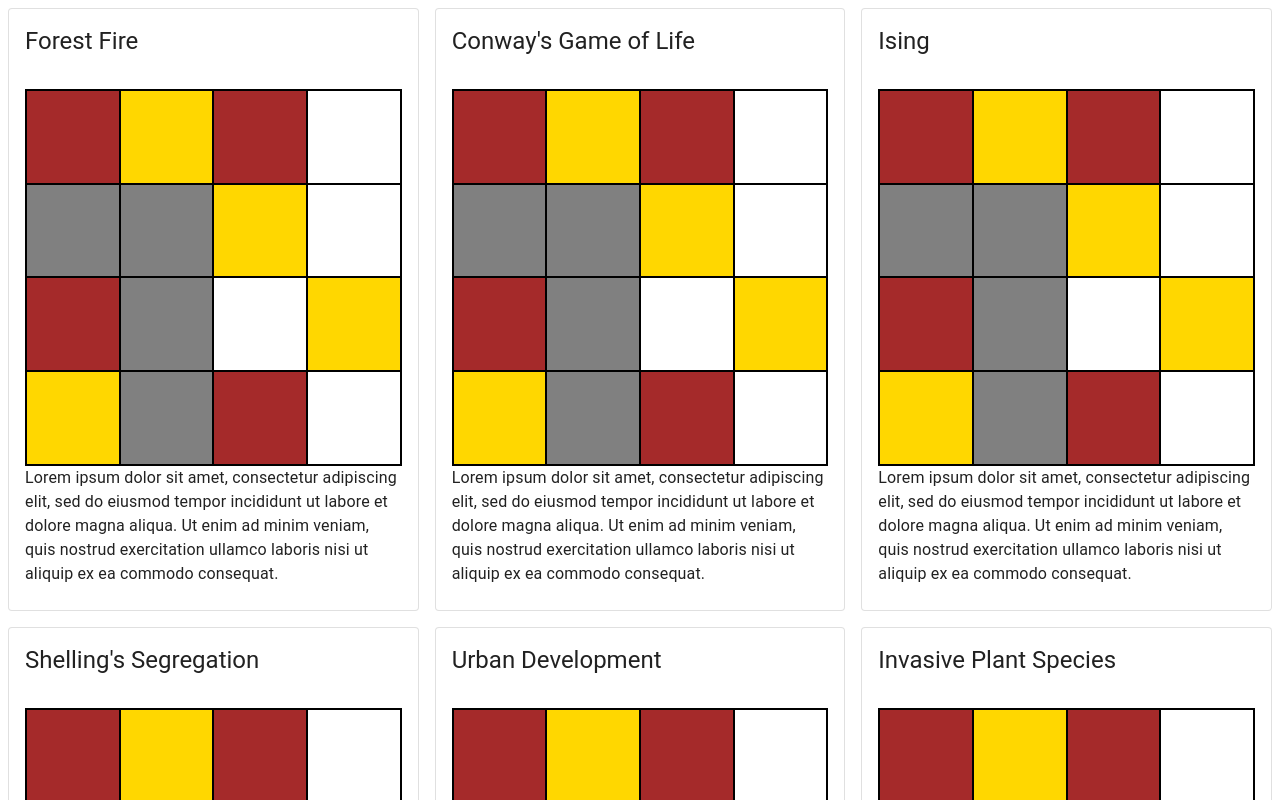
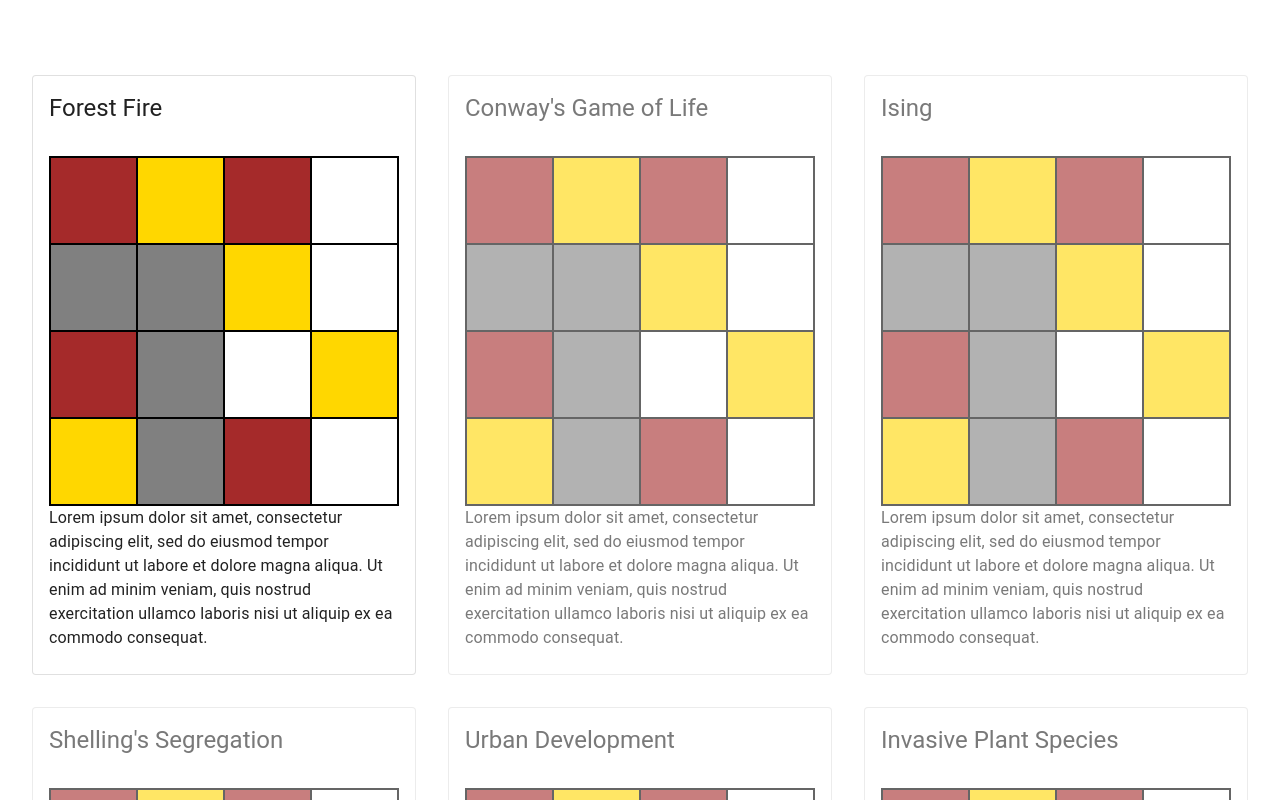
Before and after one commit to cbwestaway/AgentExplorer, a React app: page /#/ in a window 1280 px wide. Shown: the top 800 px of the page. Built offline with nearby package versions, Linux system fonts and the light colour scheme.

Commit message:
Restyled Gallery Page
- Added "disabled" styling to unimplemented cards.
- Added tooltips to cards.
- Added a styled container to the app.

```diff
--- a/src/components/App.tsx
+++ b/src/components/App.tsx
@@ -1,14 +1,28 @@
 import * as React from 'react';
 import { Switch, Route } from 'react-router-dom';
+import Container from '@material-ui/core/Container'
+import { makeStyles } from "@material-ui/core/styles";
 
 import Gallery from './Gallery';
 import ForestFire from './ForestFire';
 import Error from './Error';
 
-export const App = () => (
+export const App = () => {
+  const classes = useStyles();
+  return (
+    <Container className={classes.globalContainer}>
       <Switch>
         <Route exact path='/' component={Gallery} />
         <Route exact path='/forestfire' component={ForestFire} />
         <Route component={Error} />
       </Switch>
+    </Container>
   );
+};
+
+const useStyles = makeStyles((theme) => ({
+  globalContainer: {
+    marginTop: '75px',
+    maxWidth: '1500px'
+  }
+}));
--- a/src/components/ForestFire/ForestFireContainer.tsx
+++ b/src/components/ForestFire/ForestFireContainer.tsx
@@ -3,7 +3,7 @@
 import Grid from '@material-ui/core/Grid';
 import { makeStyles } from "@material-ui/core/styles";
 
-import AnimationFrame from "../common/AnimationFrame";
+import SimulationPanel from "../common/SimulationPanel";
 import ForestFireControlPanel from "./ForestFireControlPanel";
 
 
@@ -20,7 +20,7 @@
           item
           className={classes.animationPanelGridItem}
         >
-          <AnimationFrame/>
+          <SimulationPanel/>
         </Grid>
         <Grid
           item
--- a/src/components/Gallery/GalleryContainer.tsx
+++ b/src/components/Gallery/GalleryContainer.tsx
@@ -7,7 +7,7 @@
 const Gallery = (props: Models) => {
   const { models } = props;
   return (
-    <Grid container spacing={2}>
+    <Grid container spacing={4}>
       { models.map((model: ModelConfig, i: number) => <GalleryItem key={`key_${i}`} {...model} />) }
     </Grid>
   );
--- a/src/components/Gallery/GalleryItem.tsx
+++ b/src/components/Gallery/GalleryItem.tsx
@@ -4,18 +4,34 @@
 import CardHeader from '@material-ui/core/CardHeader';
 import CardContent from '@material-ui/core/CardContent';
 import Typography from '@material-ui/core/Typography';
-import { useHistory } from 'react-router-dom';
+import { makeStyles } from "@material-ui/core/styles";
+import { useHistory } from "react-router-dom";
 
 import { ModelConfig } from "./gallery.interfaces";
 import SimulationSnapshot from '../common/SimulationSnapshot';
+import { Tooltip } from "@material-ui/core";
 
 const GalleryItem = (props: ModelConfig) => {
   const history = useHistory();
+  const classes = useStyles();
 
-  const { name, path, summary } = props;
+  const { name, path, summary, active } = props;
+  const hoverMsg = active ? '' : 'Coming Soon';
   return (
     <Grid item xs={4}>
-      <Card variant="outlined" onClick={() => history.push(path)}>
+      <Tooltip
+        classes={{
+          popper: classes.almostCenter,
+          tooltip: classes.tooltip
+        }}
+        placement='top'
+        title={hoverMsg}
+      >
+        <Card
+          className={active ? classes.enabled : classes.disabled}
+          variant="outlined"
+          onClick={active ? () => history.push(path) : () => null}
+        >
           <CardHeader
             title={name}
           >
@@ -30,8 +46,26 @@
             </Typography>
           </CardContent>
         </Card>
+      </Tooltip>
     </Grid>
   );
 };
 
+const useStyles = makeStyles((theme) => ({
+  enabled: {
+    cursor: 'pointer'
+  },
+  disabled: {
+    opacity: '0.6'
+  },
+  tooltip: {
+    fontSize: '20px'
+  },
+  almostCenter: {
+    position: 'absolute',
+    top: '30% !important',
+    minWidth: '80px'
+  }
+}));
+
 export default GalleryItem;
--- a/src/components/Gallery/gallery.interfaces.ts
+++ b/src/components/Gallery/gallery.interfaces.ts
@@ -2,6 +2,7 @@
   name: string;
   path: string;
   summary: string;
+  active: boolean;
 };
 
 export interface Models {
--- a/src/components/models.json
+++ b/src/components/models.json
@@ -2,7 +2,8 @@
   {
     "name": "Forest Fire",
     "path": "/forestfire",
-    "summary": "Lorem ipsum dolor sit amet, consectetur adipiscing elit, sed do eiusmod tempor incididunt ut labore et dolore magna aliqua. Ut enim ad minim veniam, quis nostrud exercitation ullamco laboris nisi ut aliquip ex ea commodo consequat."
+    "summary": "Lorem ipsum dolor sit amet, consectetur adipiscing elit, sed do eiusmod tempor incididunt ut labore et dolore magna aliqua. Ut enim ad minim veniam, quis nostrud exercitation ullamco laboris nisi ut aliquip ex ea commodo consequat.",
+    "active": true
   },
   {
     "name": "Conway's Game of Life",
```
Lines whose indentation alone changed are shown as unchanged.
